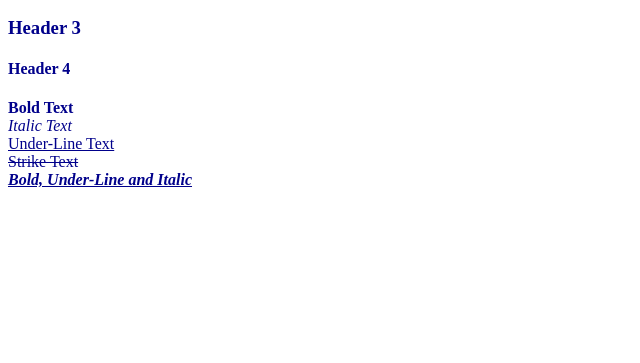
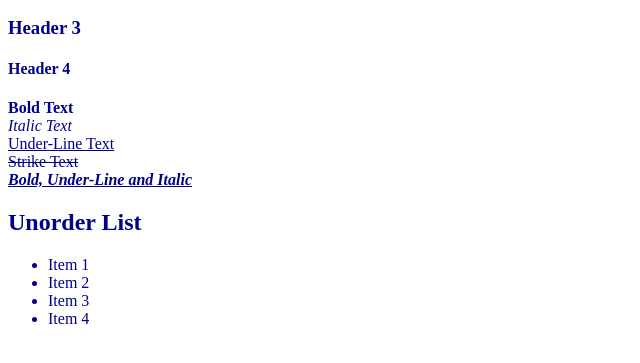
Before and after one commit to maryummehtab/HTML-practice, a plain HTML site: page index.html in a window 1280 px wide. Shown: the part 285-648 px from the top of the page, without its empty margins (0-640 px from the left). Drawn offline with Linux system fonts and the light colour scheme.

Commit message:
Added unorder list

```diff
--- a/index.html
+++ b/index.html
@@ -38,6 +38,15 @@
      <s>Strike Text</s> <br>
      <u><strong><em>Bold, Under-Line and Italic</em></strong></u>
 </p>
+
+<h2>Unorder List</h2>
+  <ul type ="disc">
+    <li>Item 1</li>
+    <li>Item 2</li>
+    <li>Item 3</li>
+     <li>Item 4</li>
+  </ul>
+
 </body>
 
 </html>
```
